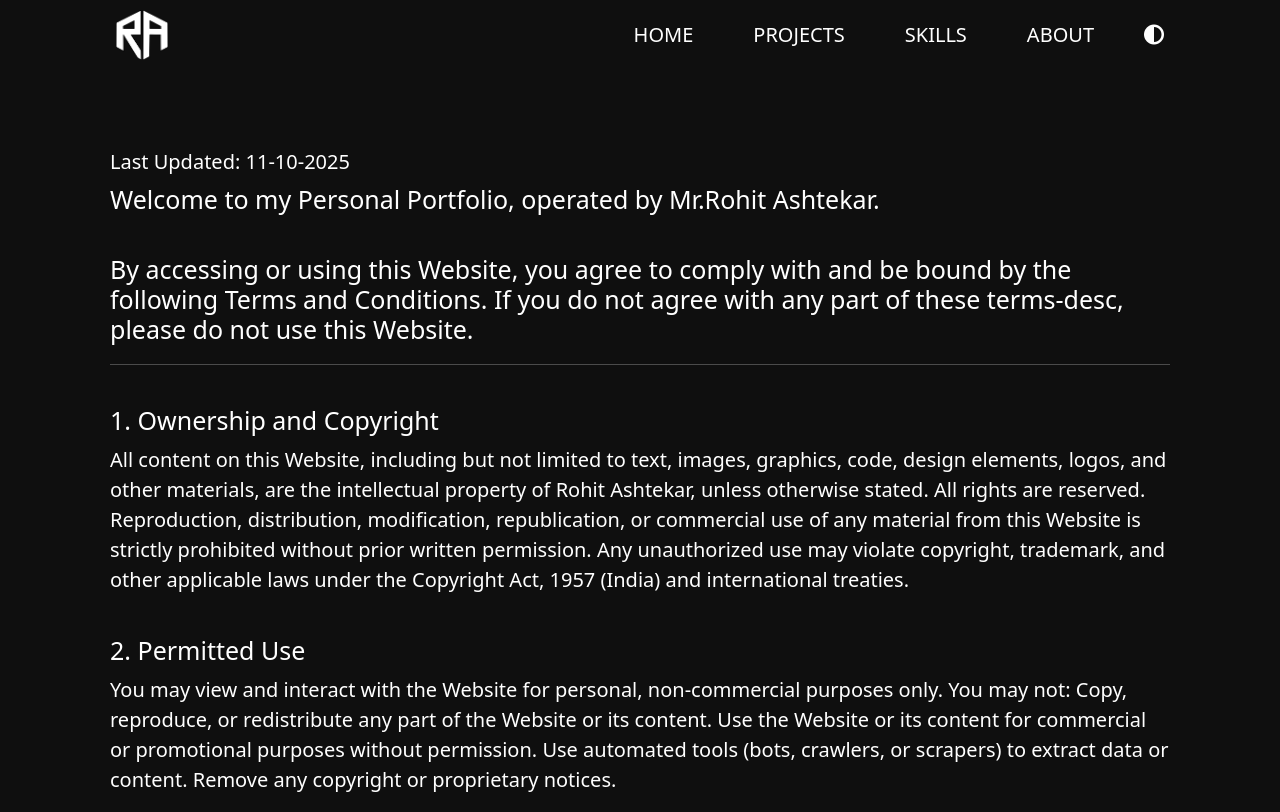
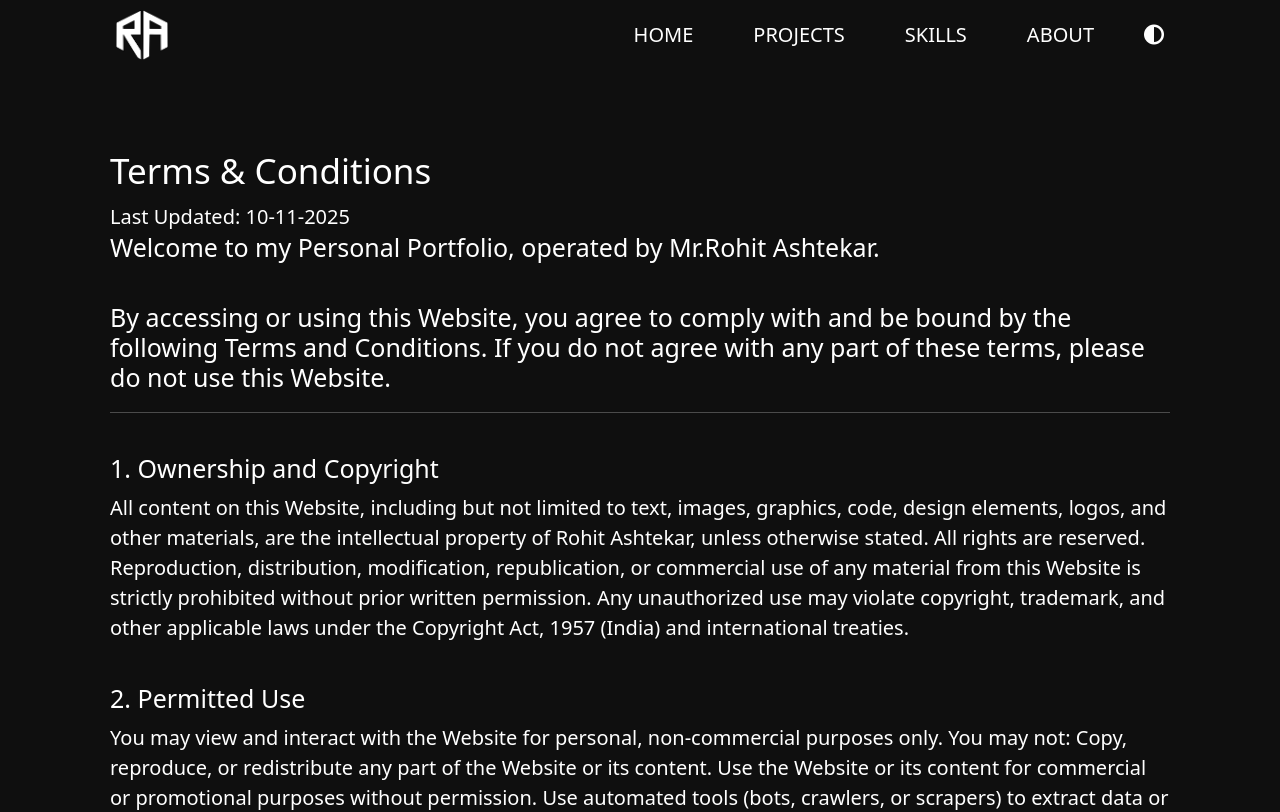
Before and after one commit to rohitashtekar/portfolio, a React (Vite) app in the folder Portfolio/: page /terms in a window 1280 px wide. Shown: the top 812 px of the page. Built offline with nearby package versions, Linux system fonts and the light colour scheme.

Commit message:
UPDATE: Added header, tags

```diff
--- a/Portfolio/src/pages/Privacy.jsx
+++ b/Portfolio/src/pages/Privacy.jsx
@@ -6,7 +6,7 @@ const Privacy = () => {
             <div className="privacy-container container-fluid">
 
                 <h3 className="terms-title">Privacy Policy</h3>
-                <p className="terms-date">Last Updated: 10-11-2025</p>
+                <span className="terms-date">Last Updated: 10-11-2025</span>
 
                 <div className="terms-card">
                     <h5 className="terms-head">1. Information I Collect</h5>
--- a/Portfolio/src/pages/Terms.jsx
+++ b/Portfolio/src/pages/Terms.jsx
@@ -5,12 +5,13 @@ const Terms = () => {
     <>
       <div className="terms-container container-fluid">
 
-        <h6>Last Updated: 11-10-2025</h6>
+        <h3 className="terms-title">Terms & Conditions</h3>
+        <span className="terms-date">Last Updated: 10-11-2025</span>
 
         <h5>
           Welcome to my Personal Portfolio, operated by Mr.Rohit Ashtekar.
           <div className="divider"></div>
-          By accessing or using this Website, you agree to comply with and be bound by the following Terms and Conditions. If you do not agree with any part of these terms-desc, please do not use this Website.
+          By accessing or using this Website, you agree to comply with and be bound by the following Terms and Conditions. If you do not agree with any part of these terms, please do not use this Website.
         </h5>
 
         <hr />
```
